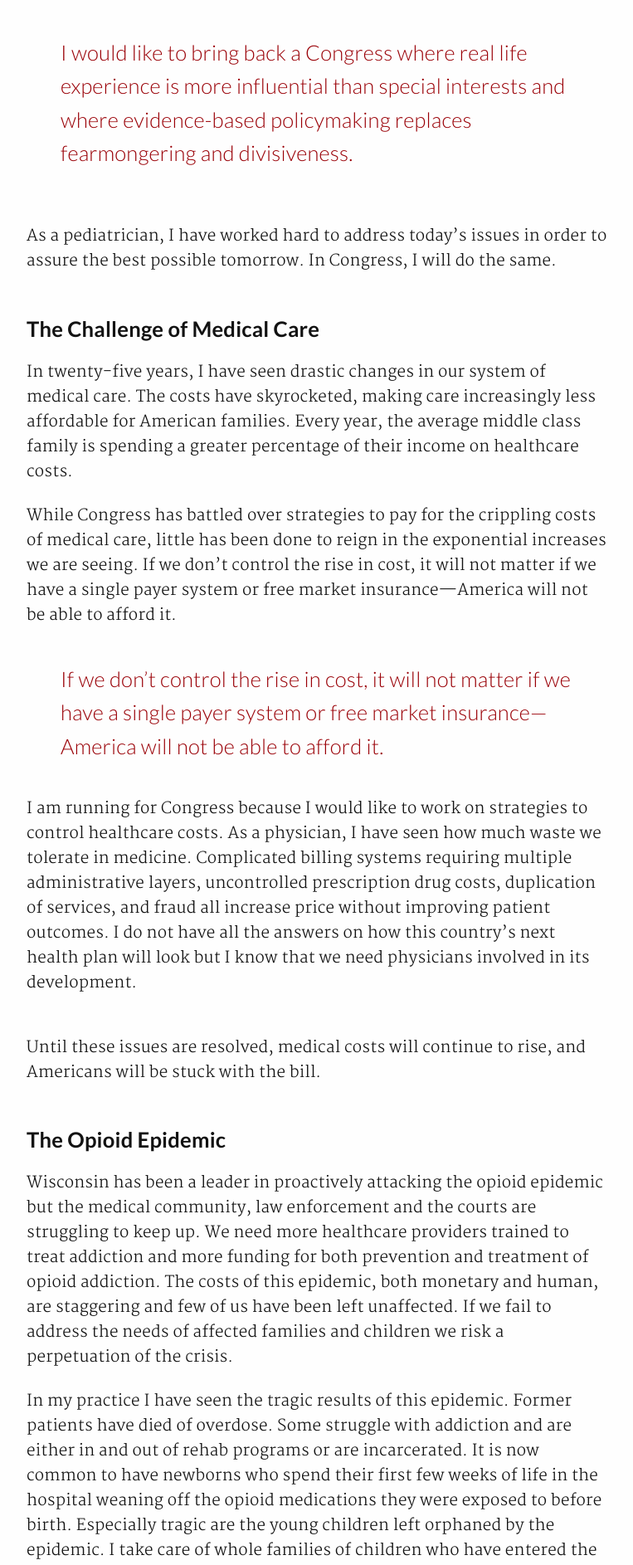
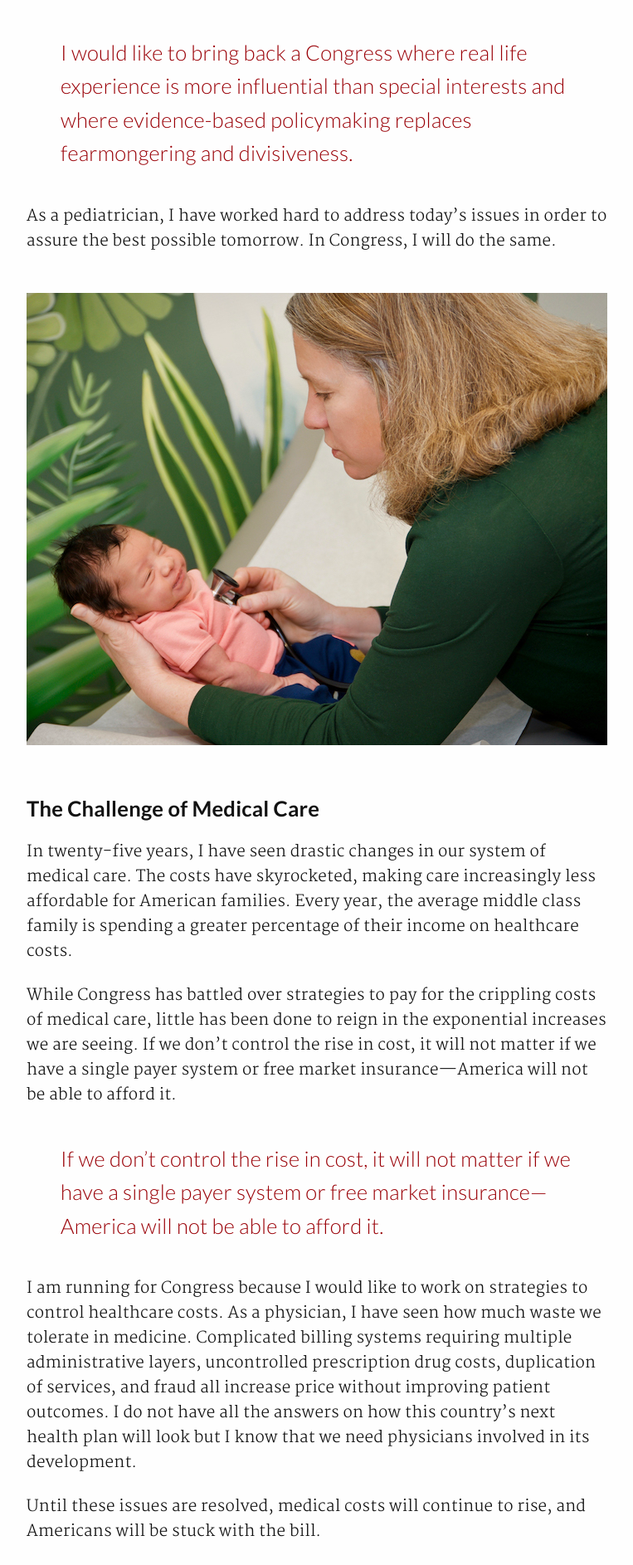
Before and after one commit to AlexVipond/jennifervipond.github.io, a Jekyll site: the page built from _posts/2018-01-01-real-life-experience.md, in a window 1280 px wide. Shown: the part 1072-2958 px from the top of the page at 83% size, without its empty margins (258-1021 px from the left). Built offline with Jekyll 4.4.1, drawn with Linux system fonts in a browser that asks for light colours.

Commit message:
Add blog img styles

```diff
--- a/_posts/2018-01-01-real-life-experience.md
+++ b/_posts/2018-01-01-real-life-experience.md
@@ -24,9 +24,11 @@ Lasting reform will only be accomplished with bipartisan agreements, and it is t
 
 > I would like to bring back a Congress where real life experience is more influential than special interests and where evidence-based policymaking replaces fearmongering and divisiveness.
 
+As a pediatrician, I have worked hard to address today’s issues in order to assure the best possible tomorrow. In Congress, I will do the same.
+
 <hr style="visibility: hidden;" id="medical-care">
 
-As a pediatrician, I have worked hard to address today’s issues in order to assure the best possible tomorrow. In Congress, I will do the same.
+![Dr. Jennifer Hoppe Vipond using a stethoscope to check on a baby](/images/blog-media/jv-baby-700.jpg)
 
 
 #### The Challenge of Medical Care
--- a/css/900.css
+++ b/css/900.css
@@ -69,6 +69,10 @@ main {
         text-align: center;
     }
 
+    main .blog-post img {
+        width: 700px;
+    }
+
 
 /* Footer positions */
 
--- a/css/deferred.css
+++ b/css/deferred.css
@@ -186,10 +186,11 @@ main blockquote p {
     margin: 1.6em;
 }
 
+main .blog-post img {
+    width: 100%;
+}
 
-
-
-
+/* Footer */
 footer {
     background-color: #3C3C3C;
     color: #C3C3C3;
```
Also changed, not shown: other parts of _posts/2018-01-01-real-life-experience.md (+3 -1 lines), images/blog-media/jv-nurses-700.jpg (added).
